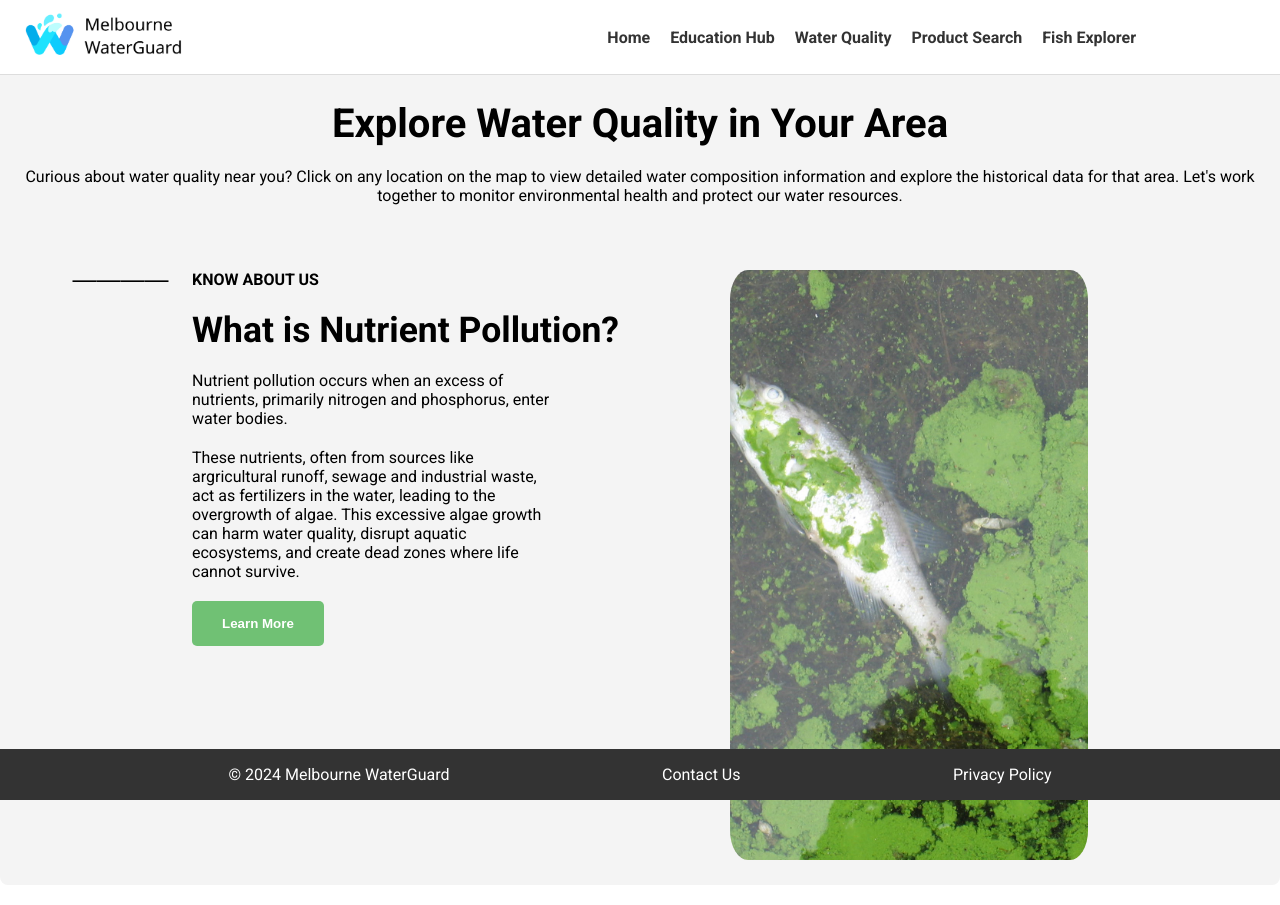
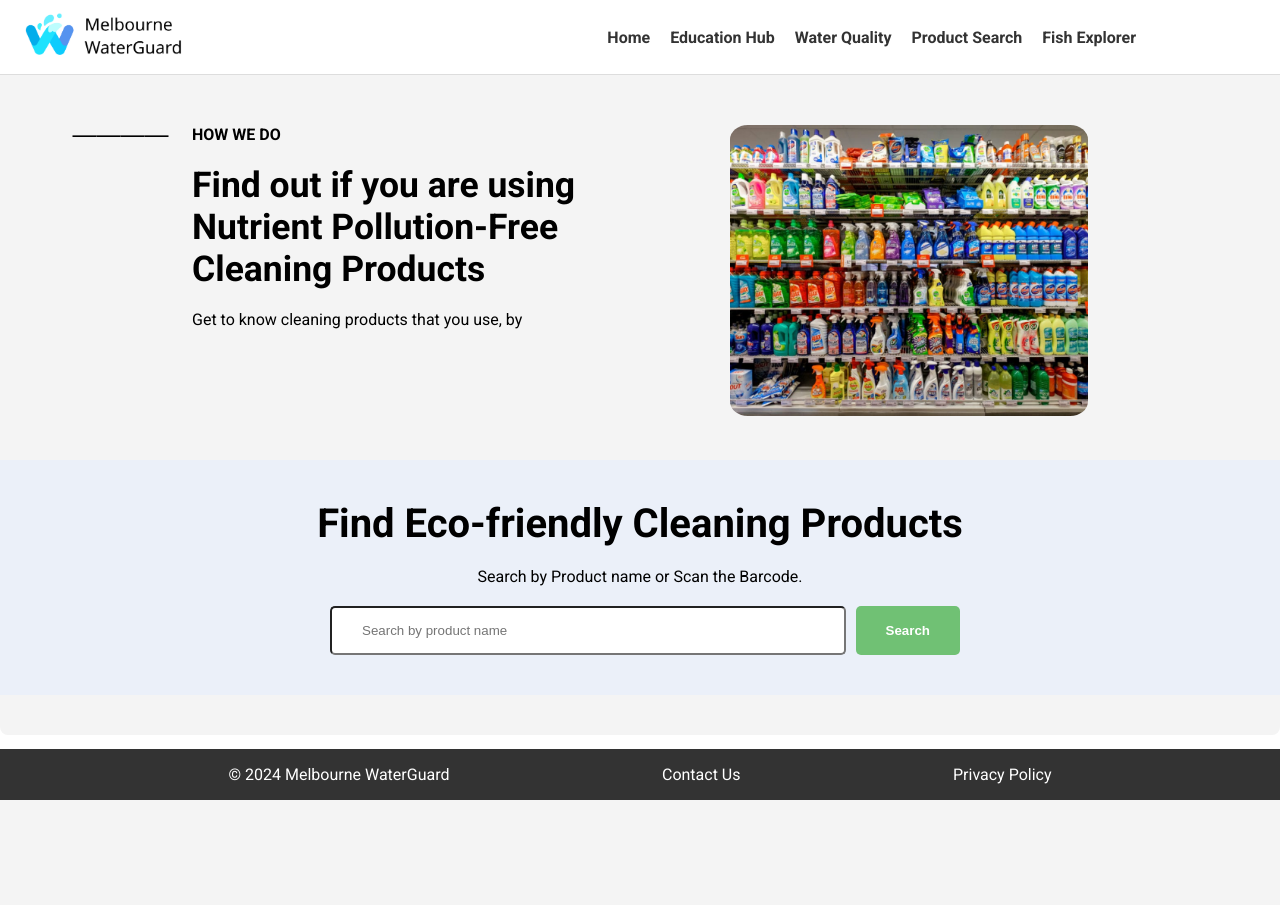
Before and after one commit to HappyGuyTeitoku/FIT5120_Coral-Guardian, a Flask app: page /product-search in a window 1280 px wide. After the commit the page ends 800 px from the top, so only its background shows below. Run offline with Flask 3, Linux system fonts and the light colour scheme; the visitor is signed in with stand-in values (Sample User, id 1).

Commit message:
Written half of Product Search

```diff
--- a/static/style.css
+++ b/static/style.css
@@ -77,7 +77,7 @@ footer a:hover{
 /* Main Content Styling */
 main {
     padding: 2em;
-    background-color: #f4f4f4;
+    background-color: #F4F4F4;
     margin: 60px 0 20px 0;
     padding: 0;
     max-width: 100%;
@@ -215,14 +215,16 @@ button {
 
 .twotext-to-oneimage {
     grid-template-columns: 8fr 1fr 6fr;
-    padding: 25px 15% 25px 15%;
+    padding: 25px 15%;
     height: 100%;
+    max-height: 100%;
     overflow: hidden;
 }
 
 .twotext-to-oneimage .text-section {
     position: relative;
     grid-column: 1 / 2;
+    max-height: 100%;
 }
 
 .twotext-to-oneimage .text-section::before {
@@ -256,18 +258,20 @@ button {
 
 .twotext-to-oneimage .image-section {
     grid-column: 3 / 4;
+    max-height: 100%;
 }
 
 .twotext-to-oneimage .image-section img {
     width: 100%;
     height: 100%;
+    max-height: 100%;
     overflow: hidden;
     object-fit: cover;
+    object-position: center;
     border-radius: 5%;
 }
 
 .twotext-to-oneimage .text-section ul{
-
     list-style-type: none;
 }
 
@@ -294,6 +298,10 @@ button {
 
 .twotext-to-oneimage .text-section ul .list-item-content{
     font-weight: normal;
+}
+
+.page-title-container {
+    background-color: #EBF0F9;
 }
 
 .page-title{
@@ -348,6 +356,23 @@ button {
     right: 0;
     width: 100%;
     height: 100%;
+}
+
+
+/* Product Search Page -specific styling */
+/* Mainly the search box */
+.search-container{
+    width: 50%;
+    margin: 0 auto;
+    display: flex;
+}
+
+.search-container input{
+    padding: 15px 30px 15px 30px;
+    width: 100%;
+    flex: 1;
+    margin: 0 10px 0 10px;
+    border-radius: 5px;
 }
 
 /* Footer Styling */
--- a/templates/product_lookup.html
+++ b/templates/product_lookup.html
@@ -4,27 +4,42 @@
 {% block title %}Product Lookup - Melbourne WaterGuard{% endblock %}
 
 {% block content %}
-<div class="spacer"></div>
-<h1 class="page-title">Explore Water Quality in Your Area</h1>
-<div class="spacer-half"></div>
-<p class="page-title-subtext">Curious about water quality near you? Click on any location on the map to view detailed
-    water composition information and explore the historical data for that area. Let's work together to monitor
-    environmental health and protect our water resources.</p>
+
 <div class="spacer"></div>
 
-<!-- What is Nutrient Pollution -->
-<div class="container">
+<!-- Product Lookup and report -->
+<div class="container-40">
     <div class="content twotext-to-oneimage">
         <div class="text-section">
-            <p class="text-section-title">Know about us</p>
-            <h2 class="text-section-question">What is Nutrient Pollution?</h2>
-            <p class="text-section-content">Nutrient pollution occurs when an excess of nutrients, primarily nitrogen and phosphorus, enter water bodies.</p>
-            <p class="text-section-content">These nutrients, often from sources like argricultural runoff, sewage and industrial waste, act as fertilizers in the water, leading to the overgrowth of algae. This excessive algae growth can harm water quality, disrupt aquatic ecosystems, and create dead zones where life cannot survive.</p>
-            <button class="primary-button" onclick="window.location.href='{{ url_for('learnmore') }}'">Learn More</button>
+            <p class="text-section-title">How we do</p>
+            <h2 class="text-section-question">Find out if you are using Nutrient Pollution-Free Cleaning Products</h2>
+            <p class="text-section-content">Get to know cleaning products that you use, by </p>
         </div>
         <div class="image-section">
-            <img src="../static/dead_fish.jpg" />
+            <img src="../static/ProductSearchPage_image.png" />
         </div>
     </div>
 </div>
+
+<div class="spacer"></div>
+
+<div class="page-title-container">
+    <div class="spacer"></div>
+    <h1 class="page-title">Find Eco-friendly Cleaning Products</h1>
+    <div class="spacer-half"></div>
+    <p class="page-title-subtext">Search by Product name or Scan the Barcode.</p>
+    <div class="spacer-half"></div>
+
+    <form action="#" method="get">
+        <div class="search-container">
+            <input type="text" name="productName" placeholder="Search by product name" required>
+            <button class="primary-button" type="submit">Search</button>
+        </div>
+    </form>
+
+    <div class="spacer"></div>
+</div>
+
+<div class="spacer"></div>
+
 {% endblock %}
```
